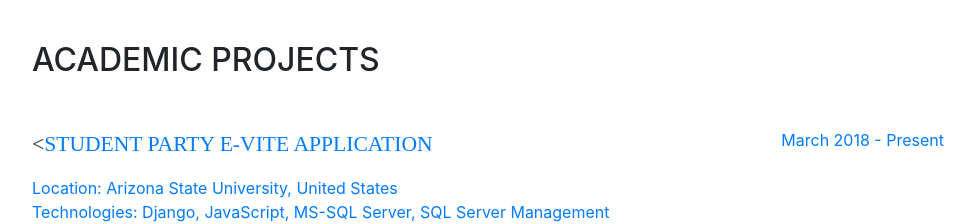
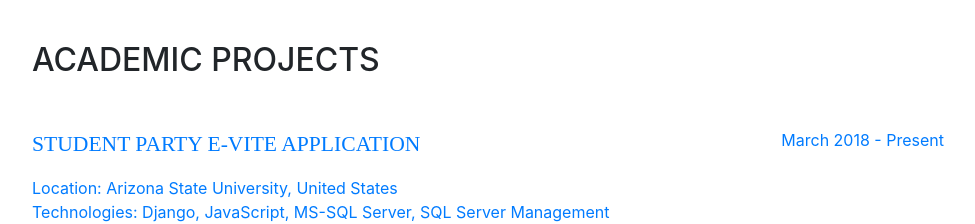
Before and after one commit to mvsabhishek/mvsabhishek.github.io, a website with bundled scripts: page index.html in a window 1280 px wide. Shown: the part 2440-2664 px from the top of the page, without its empty margins (288-1263 px from the left). Built offline with nearby package versions, Linux system fonts and the light colour scheme; a web font is replaced by a local one.

Commit message:
Update index.html

```diff
--- a/index.html
+++ b/index.html
@@ -225,7 +225,7 @@ dependency issues and setup Blender with PyMCubes package.</li>
 		    <div class="resume-item d-flex flex-column flex-md-row mb-5">
             <div class="resume-content mr-auto">
               <h3 class="mb-0"></h3>
-              <div class="subheading mb-3"><<a href="https://github.com/mvsabhishek/DevilsCall" target="_blank">STUDENT PARTY E-VITE APPLICATION </div>
+              <div class="subheading mb-3"><a href="https://github.com/mvsabhishek/DevilsCall" target="_blank">STUDENT PARTY E-VITE APPLICATION </div>
 			 <p>Location: Arizona State University, United States<br>
 			 Technologies: Django, JavaScript, MS-SQL Server, SQL Server Management Studio.
  <br>
```
